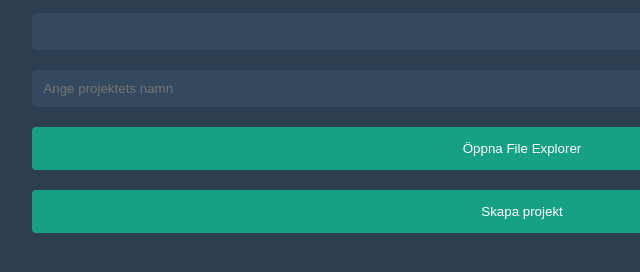
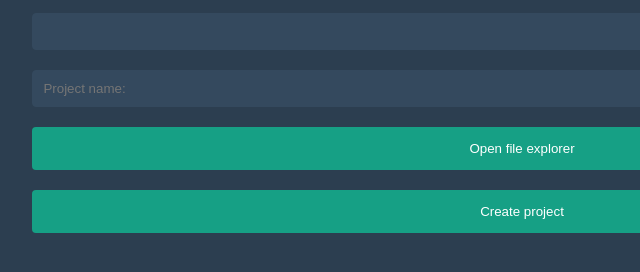
Before and after one commit to Wickedviruz/Project-Starter-Application-v2, a website: page frontend/index.html in a window 1280 px wide. Shown: the part 164-436 px from the top of the page, 118-758 px from the left. Drawn offline with Linux system fonts and the light colour scheme.

Commit message:
update html code

```diff
--- a/frontend/index.html
+++ b/frontend/index.html
@@ -14,9 +14,9 @@
     </select>
 
     <input type="text" id="path-display" readonly>
-    <input type="text" id="project-name" placeholder="Ange projektets namn">
-    <button id="open-explorer">Öppna File Explorer</button>
-    <button id="create-project">Skapa projekt</button>
+    <input type="text" id="project-name" placeholder="Project name:">
+    <button id="open-explorer">Open file explorer</button>
+    <button id="create-project">Create project</button>
     <div id="server-response"></div>
 
     <script src="script.js"></script>
```
